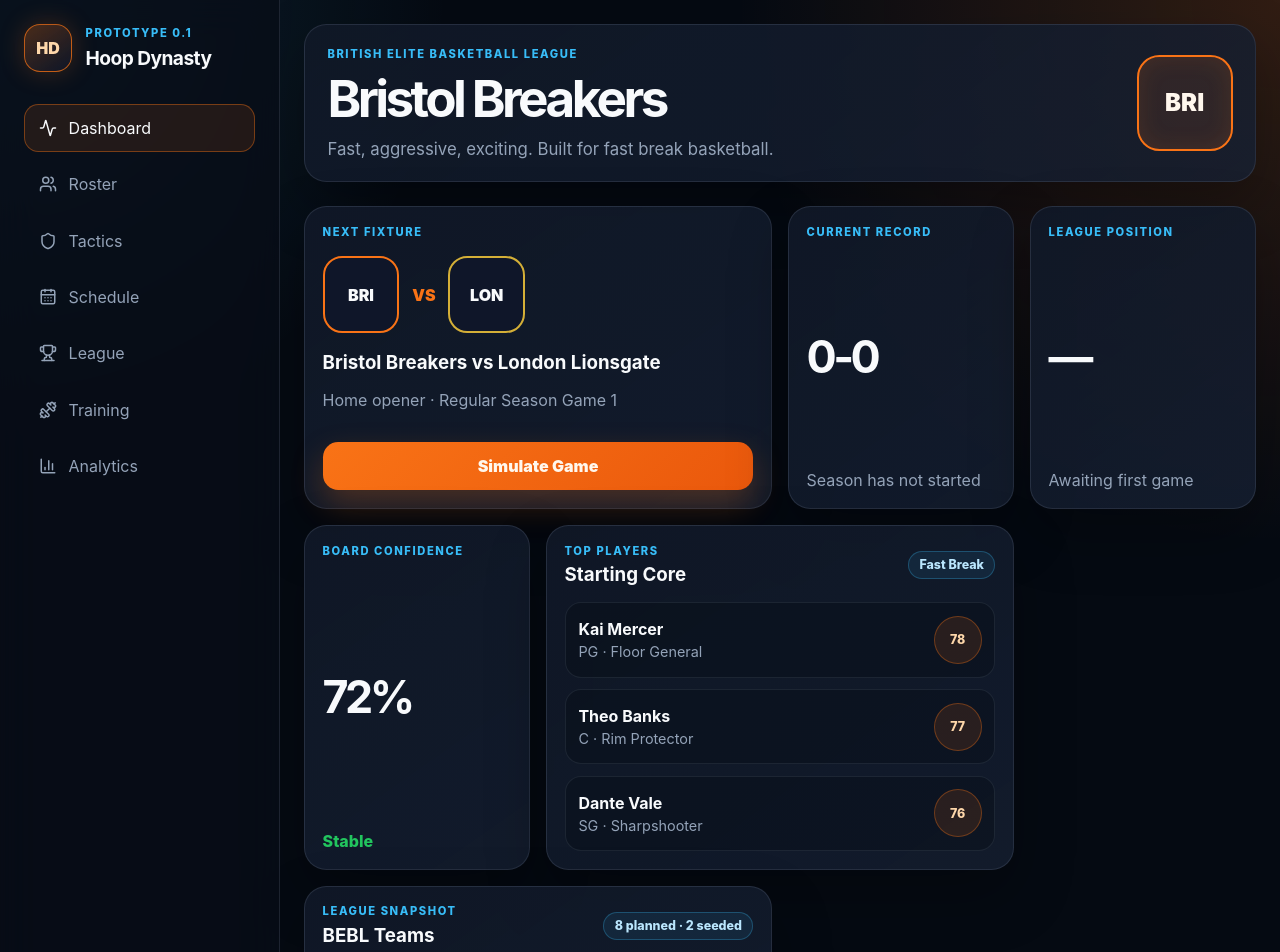
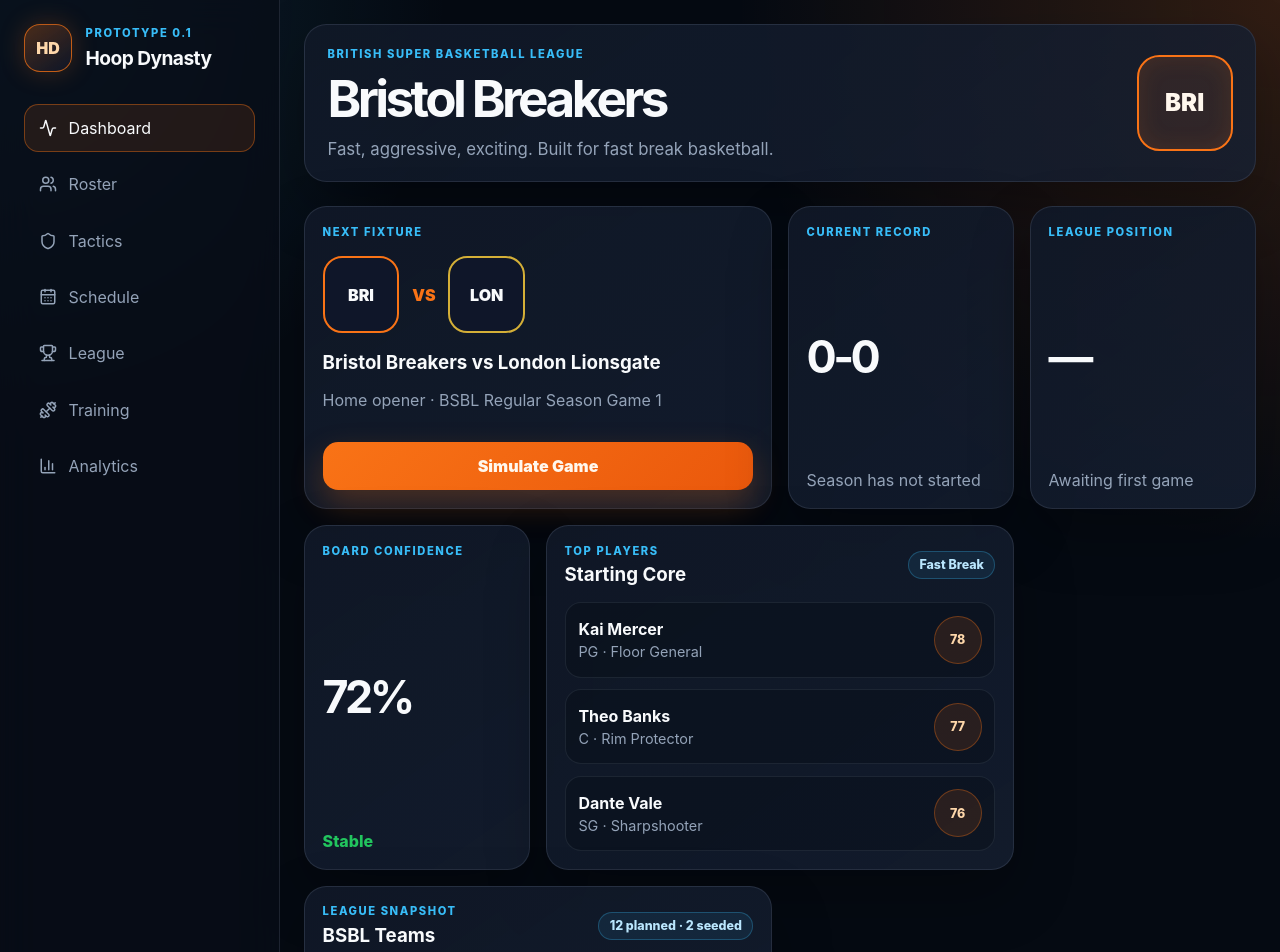
Before and after one commit to LCBlakey24-alt/hoop-dynasty-manager, a React (Vite) app: page / in a window 1280 px wide. Shown: the top 952 px of the page. Built offline with nearby package versions, Linux system fonts and the light colour scheme.

Commit message:
Align dashboard wording with BSBL structure

```diff
--- a/src/App.tsx
+++ b/src/App.tsx
@@ -43,7 +43,7 @@ export function App() {
       <section className="content-area">
         <header className="hero-card">
           <div>
-            <p className="eyebrow">British Elite Basketball League</p>
+            <p className="eyebrow">British Super Basketball League</p>
             <h2>{userTeam.name}</h2>
             <p className="hero-copy">{userTeam.identity}. Built for {userTeam.playStyle.toLowerCase()} basketball.</p>
           </div>
@@ -61,7 +61,7 @@ export function App() {
               <TeamMini name="LON" colour="#D4AF37" />
             </div>
             <h3>{userTeam.name} vs London Lionsgate</h3>
-            <p className="muted">Home opener · Regular Season Game 1</p>
+            <p className="muted">Home opener · BSBL Regular Season Game 1</p>
             <button className="primary-action">Simulate Game</button>
           </article>
 
@@ -108,9 +108,9 @@ export function App() {
             <div className="panel-header">
               <div>
                 <p className="eyebrow">League Snapshot</p>
-                <h3>BEBL Teams</h3>
+                <h3>BSBL Teams</h3>
               </div>
-              <span className="chip">8 planned · 2 seeded</span>
+              <span className="chip">12 planned · 2 seeded</span>
             </div>
             <div className="league-list">
               {teams.map((team) => (
```
